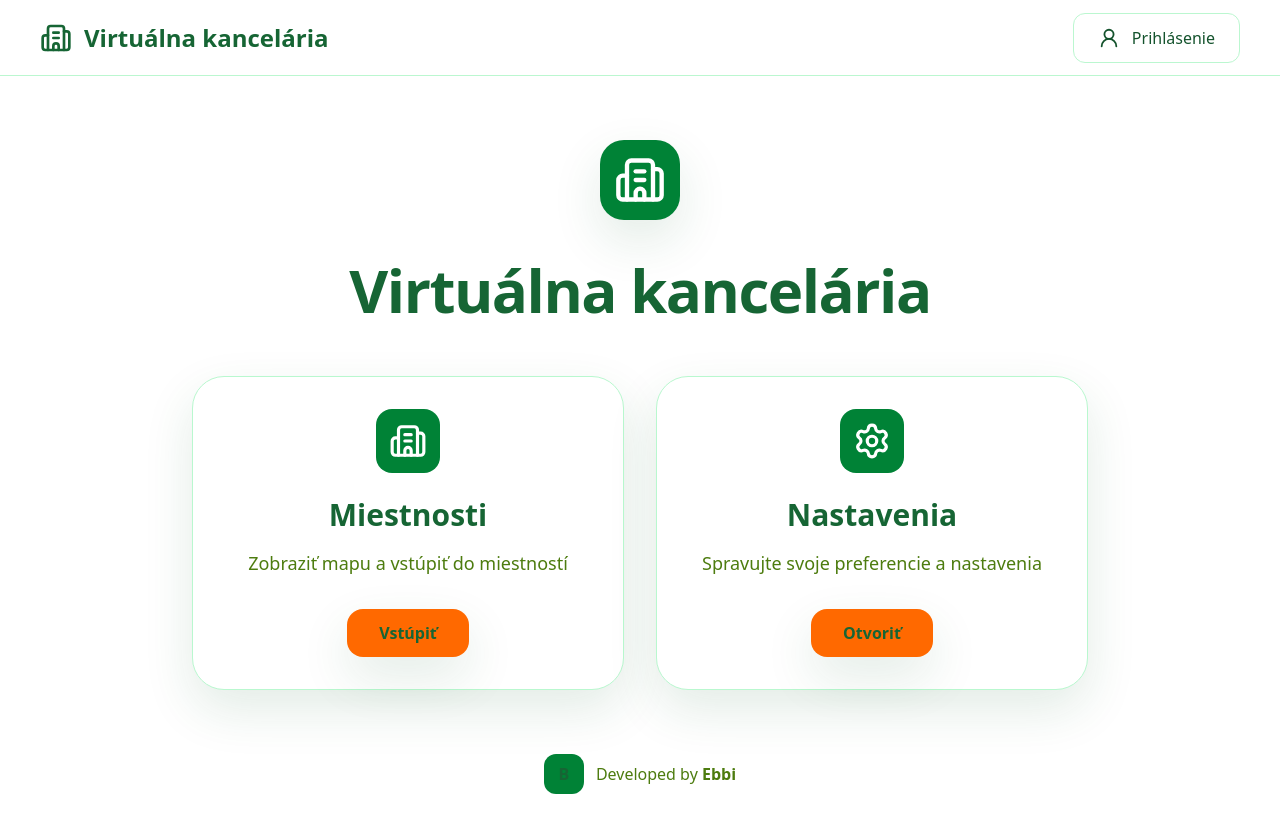
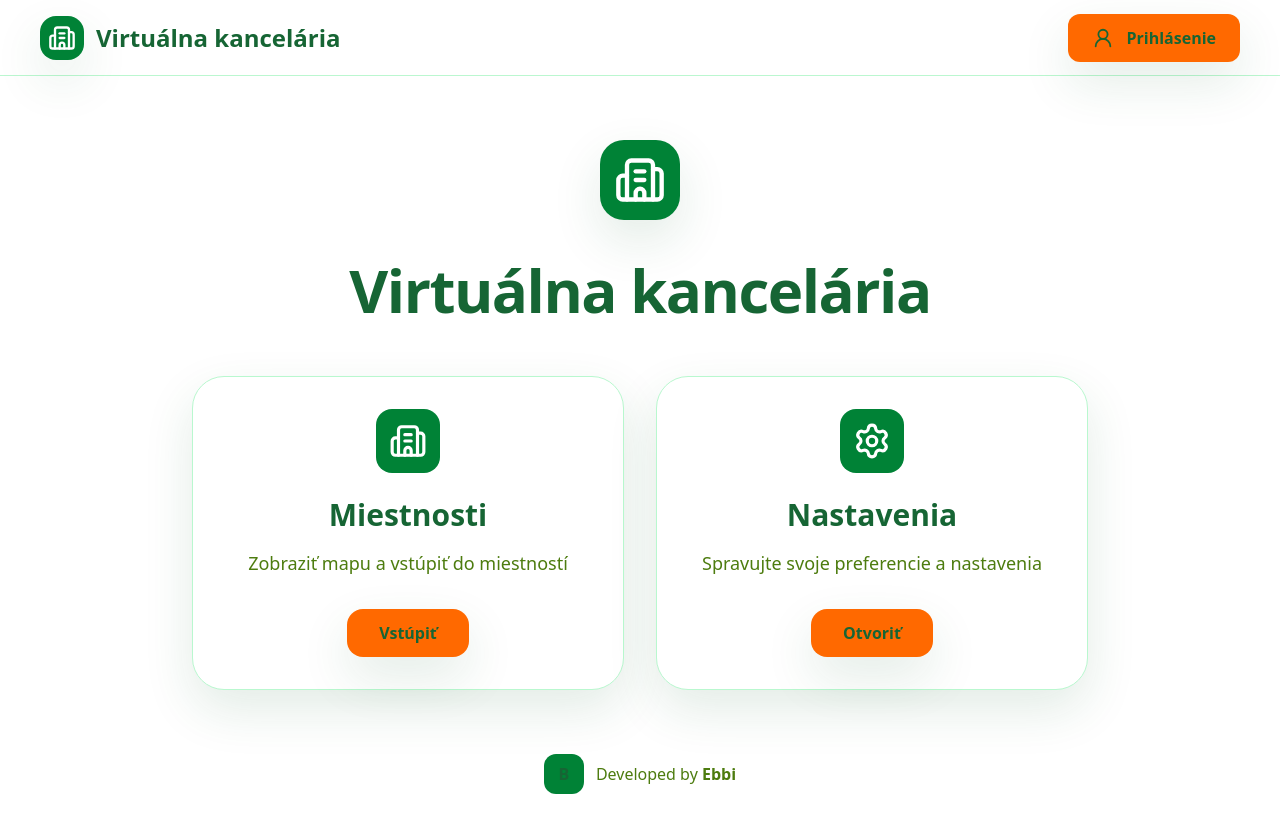
Before and after one commit to EbbiSK/virtualna-kancelaria, a React (Vite) app: page / in a window 1280 px wide. Shown: the top 832 px of the page. Built offline with nearby package versions, Linux system fonts and the light colour scheme.

Commit message:
style header green orange

```diff
--- a/src/components/Header.tsx
+++ b/src/components/Header.tsx
@@ -12,21 +12,23 @@ export default function Header({
   openAuth,
 }: HeaderProps) {
   return (
-    <header className="flex h-[76px] items-center justify-between border-b border-slate-200 px-10">
-      <div className="flex items-center gap-3 text-2xl font-bold">
-        <Building2 size={32} />
+    <header className="flex h-[76px] items-center justify-between border-b border-green-200 bg-white px-10">
+      <div className="flex items-center gap-3 text-2xl font-extrabold text-green-800">
+        <div className="flex h-11 w-11 items-center justify-center rounded-2xl bg-green-700 text-white shadow">
+          <Building2 size={28} />
+        </div>
         <span>Virtuálna kancelária</span>
       </div>
 
       {loggedUserEmail ? (
         <div className="flex items-center gap-3">
-          <div className="rounded-xl border border-slate-300 px-4 py-2 text-sm">
+          <div className="rounded-xl border border-green-200 bg-green-50 px-4 py-2 text-sm font-semibold text-green-800">
             {loggedUserEmail}
           </div>
 
           <button
             onClick={logout}
-            className="rounded-xl border border-slate-300 px-5 py-2"
+            className="rounded-xl bg-orange-500 px-5 py-2 font-bold text-white shadow transition hover:bg-orange-600"
           >
             Odhlásiť
           </button>
@@ -34,7 +36,7 @@ export default function Header({
       ) : (
         <button
           onClick={openAuth}
-          className="flex items-center gap-3 rounded-xl border border-slate-300 px-6 py-3"
+          className="flex items-center gap-3 rounded-xl bg-orange-500 px-6 py-3 font-bold text-white shadow transition hover:bg-orange-600"
         >
           <UserRound size={22} />
           Prihlásenie
```
